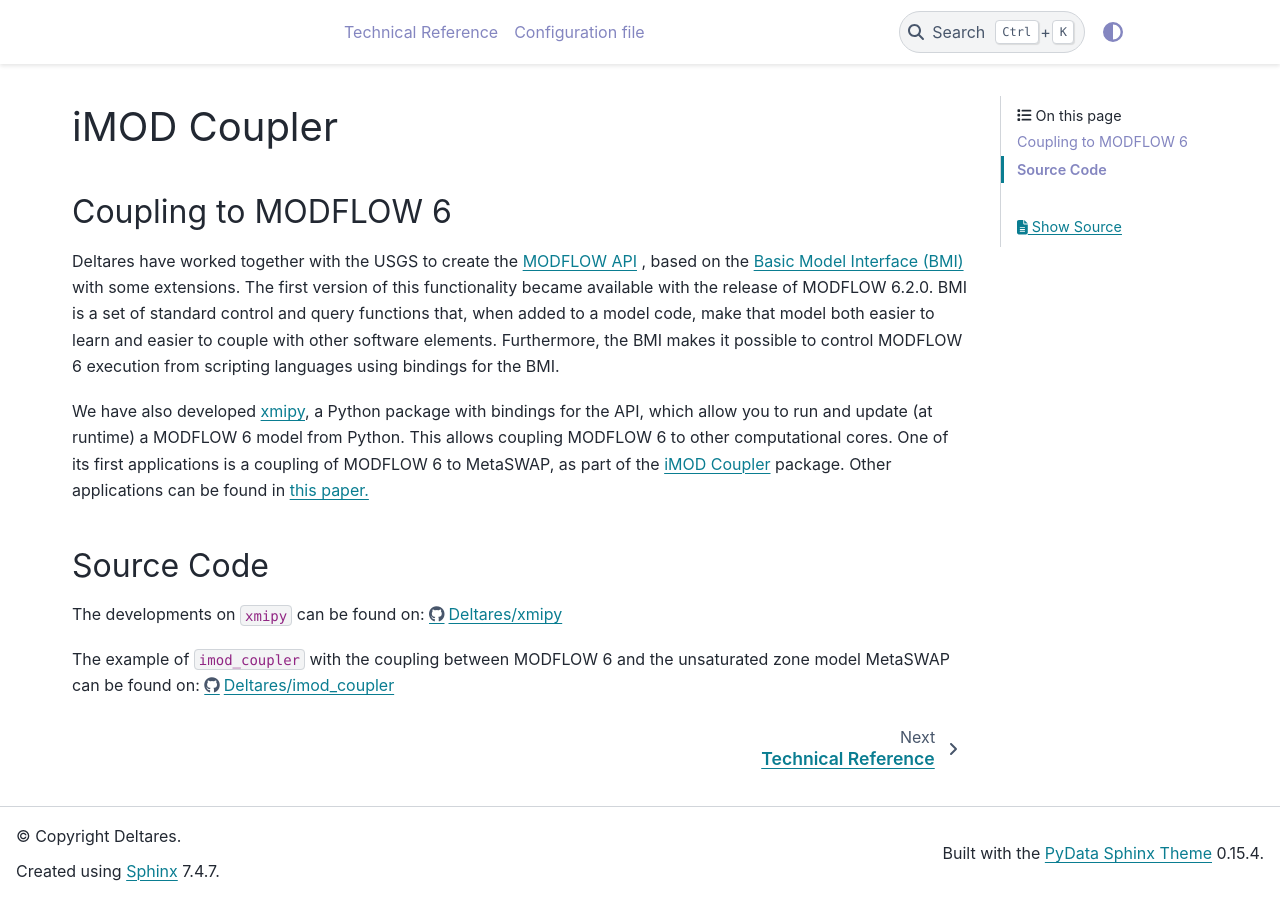
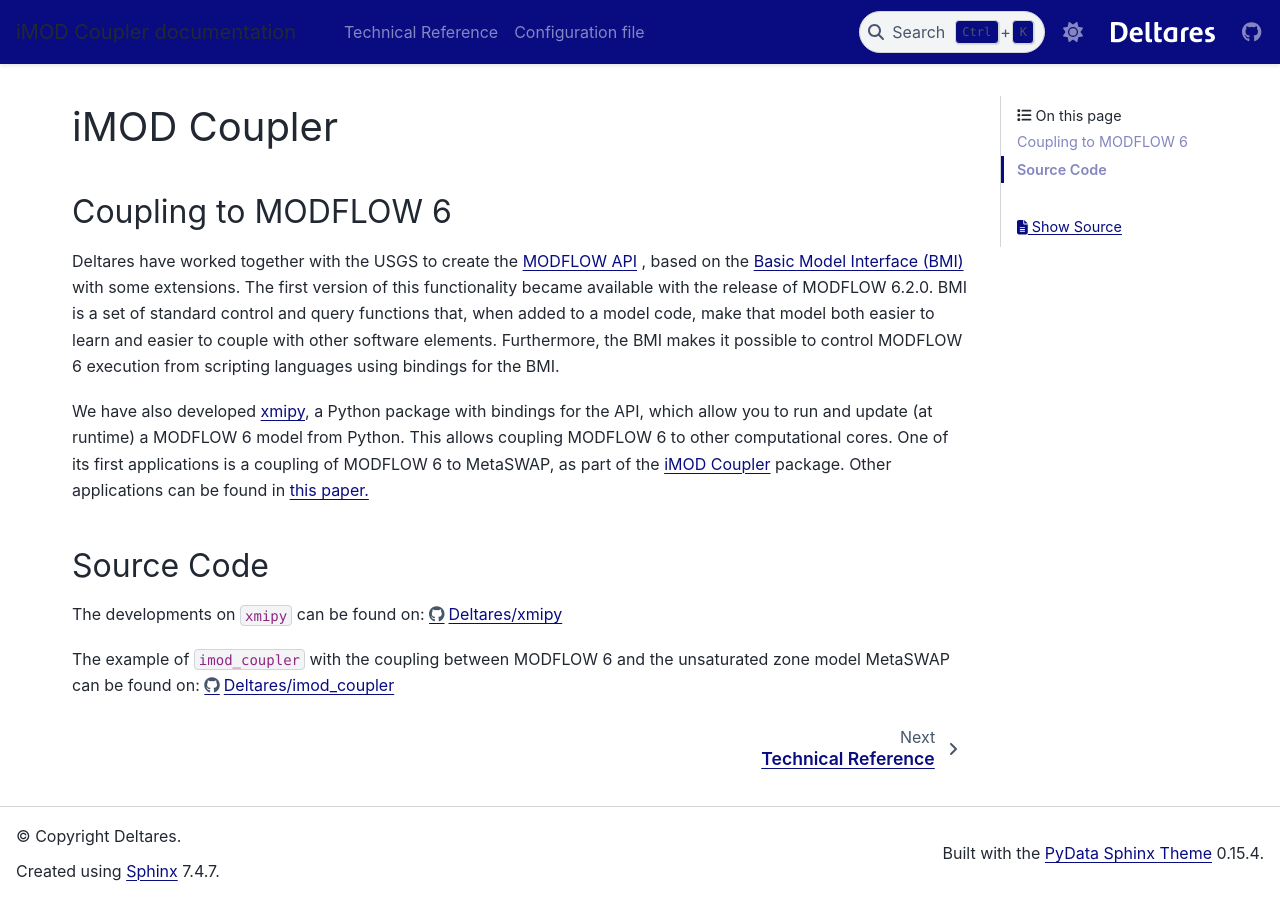
Before and after one commit to Deltares/imod_coupler, a Sphinx documentation site: the page built from docs/index.rst, in a window 1280 px wide. Built offline with Sphinx 7.4.7 and the PyData theme 0.15.4, drawn with Linux system fonts in a browser that asks for light colours.

Commit message:
Update html template (#86)

```diff
--- a/docs/_static/theme-deltares.css
+++ b/docs/_static/theme-deltares.css
@@ -1,34 +1,28 @@
 /* Override the default color set in the original theme */
 
-.navbar-light {
-    background: #080c80 !important;
-    /* color: #fff !important; */
+html[data-theme="light"] {
+    --pst-color-background: #fff !important;
+    --pst-color-on-background: #080c80 !important;
+    --pst-color-primary: #080c80 !important;
+}
+html[data-theme="dark"] {
+    --pst-color-border: #080c80 !important;
+    --pst-color-background: #080c80 !important;
+    --pst-color-on-background: #080c80 !important;
 }
 
-.bg-light {
-    background-color: #080c80 !important;
+div.admonition {
+    background-color:  #fff;
 }
 
-.navbar-brand p {
-    color: #fff !important;
-}
-
-.navbar-nav>.active>.nav-link {
-    color: #fff !important;
+.nav-link {
+    color: #8486c0 !important;
 }
 
 .navbar-nav>:hover>.nav-link {
     color: #fff !important;
 }
 
-.nav-link {
-    color: #8486c0 !important;
-}
-
 img.icon-link-image {
     height: 2.5em !important;
 }
-
-.navbar-toggler-icon {
-    filter: invert(100%) ;
-}
--- a/docs/conf.py
+++ b/docs/conf.py
@@ -78,6 +78,9 @@ html_theme = "pydata_sphinx_theme"
 html_static_path = ["_static"]
 html_css_files = ["theme-deltares.css"]
 
+# Set
+html_context = {"default_mode": "light"}
+
 # Theme options are theme-specific and customize the look and feel of a theme
 # further.  For a list of options available for each theme, see the
 # documentation.
@@ -90,6 +93,12 @@ html_theme_options = {
             "url": "https://deltares.nl/en/",
             "icon": "_static/deltares-white.svg",
             "type": "local",
+        },
+        {
+            "name": "Github",
+            "url": "https://github.com/Deltares/imod_coupler",
+            "icon": "fab fa-github",
+            "type": "fontawesome",
         },
     ],
 }
@@ -106,7 +115,7 @@ html_theme_options = {
 
 # The name of an image file (relative to this directory) to place at the top
 # of the sidebar.
-html_logo = "_static/imod-python-logo.svg"
+html_logo = "_static/imod-coupler-logo.svg"
 
 # -- Options for HTMLHelp output ---------------------------------------------
 
```
Also changed, not shown: docs/_static/iMOD-coupler-logo.svg (added), docs/_static/iMOD-python-logo.svg (deleted).
